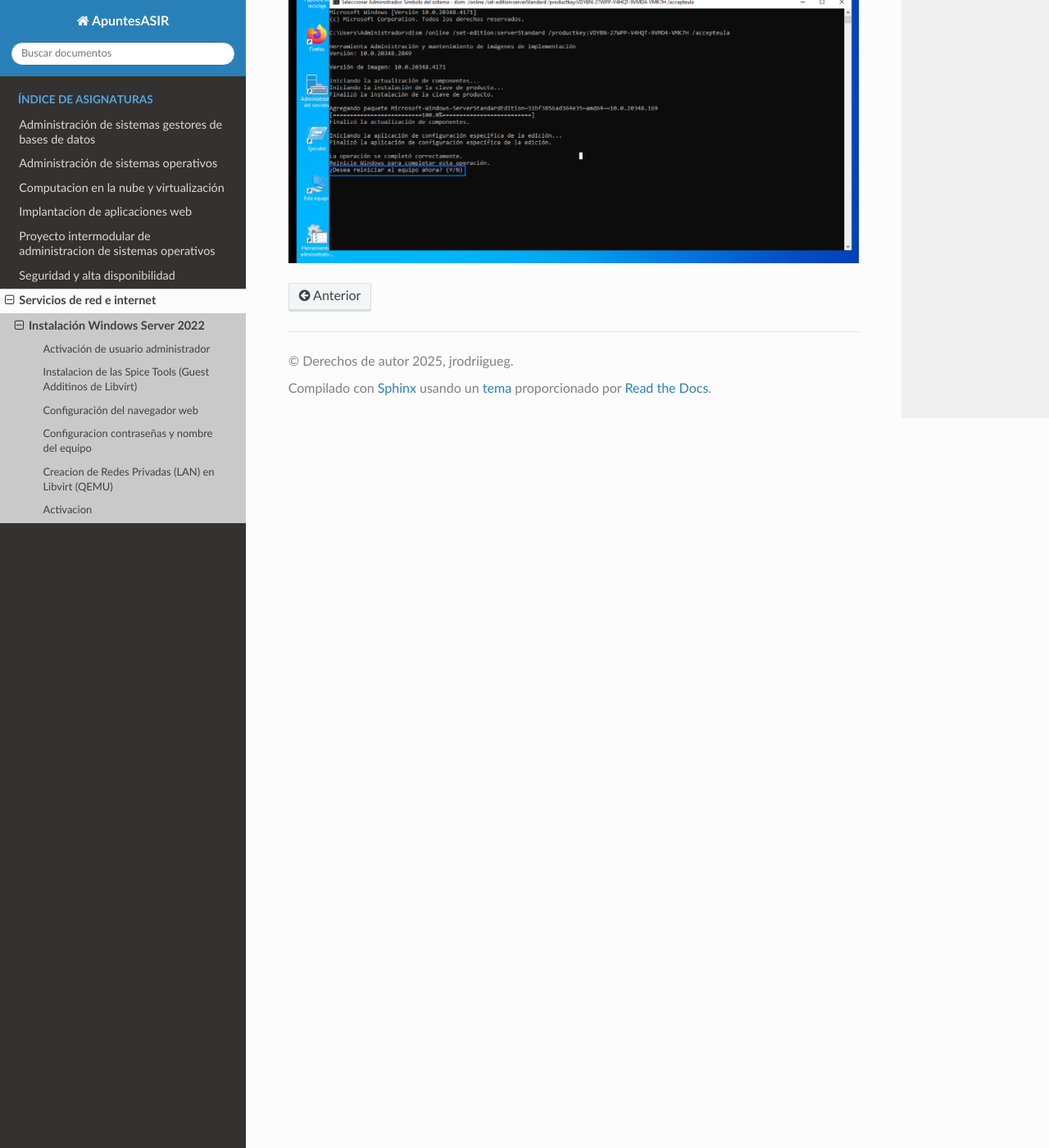
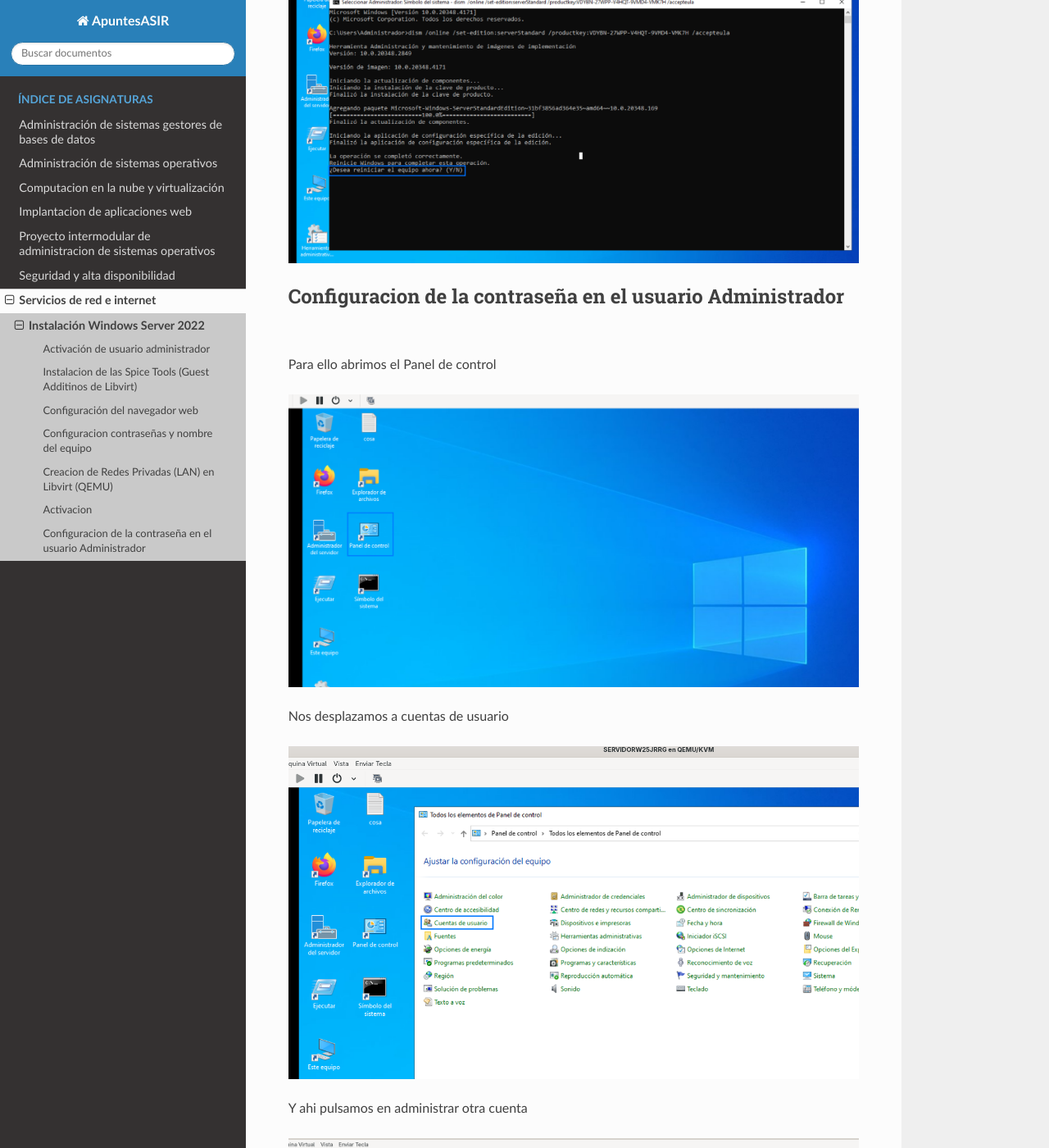
Before and after one commit to jrodriiguezg/ApuntesASIR, a Sphinx documentation site: the page built from docs/servicios-de-red-e-internet/instalacion-windows-server.md, in a window 1280 px wide and 1400 px high, scrolled down 28078 px. Shown: the whole window at 82% size. Built offline with Sphinx 7.4.7 and the Read the Docs theme 3.1.0, drawn with Linux system fonts in a browser that asks for light colours; pages that are not in the unit, such as notebooks, are missing from menus; some of the changed text lies outside the part shown.

Commit message:
new file:   docs/servicios-de-red-e-internet/images/Wserver/58.png 	new file:   docs/servicios-de-red-e-internet/images/Wserver/59.png 	new file:   docs/servicios-de-red-e-internet/images/Wserver/60.png 	new file:   docs/servicios-de-red-e-internet/images/Wserver/61.png 	new file:   docs/servicios-de-red-e-internet/images/Wserver/62.png 	new file:   docs/servicios-de-red-e-internet/images/Wserver/63.png 	modified:   docs/servicios-de-red-e-internet/instalacion-windows-server.md

```diff
--- a/docs/servicios-de-red-e-internet/instalacion-windows-server.md
+++ b/docs/servicios-de-red-e-internet/instalacion-windows-server.md
@@ -243,3 +243,32 @@
 Al finalizar el proceso, nos preguntara si queremos reinciar, ponemos una **Y** para reiniciar
 
 ![Reiniciar](images/Wserver/57.png)
+
+## Configuracion de la contraseña en el usuario Administrador
+
+Para ello abrimos el Panel de control
+
+![Panel_control](images/Wserver/58.png)
+
+Nos desplazamos a cuentas de usuario
+
+![Cuentas_de_usuario](images/Wserver/59.png)
+
+Y ahi pulsamos en administrar otra cuenta
+
+![Administrar_otra_cuenta](images/Wserver/60.png)
+
+Una vez dentro hacemos doble clic en el usuario **Administrador**
+
+![Usuario_administrador](images/Wserver/61.png)
+
+Y pulsamos en cambiar la contraseña
+
+![Cambiar_Contraseña](images/Wserver/62.png)
+
+
+Y establecemos la contraseña
+
+![Nueva_contraseña](images/Wserver/63.png)
+
+Despues reiniciamos
```
Also changed, not shown: docs/servicios-de-red-e-internet/images/Wserver/58.png (added), docs/servicios-de-red-e-internet/images/Wserver/59.png (added), docs/servicios-de-red-e-internet/images/Wserver/60.png (added), docs/servicios-de-red-e-internet/images/Wserver/61.png (added), docs/servicios-de-red-e-internet/images/Wserver/62.png (added), docs/servicios-de-red-e-internet/images/Wserver/63.png (added).
